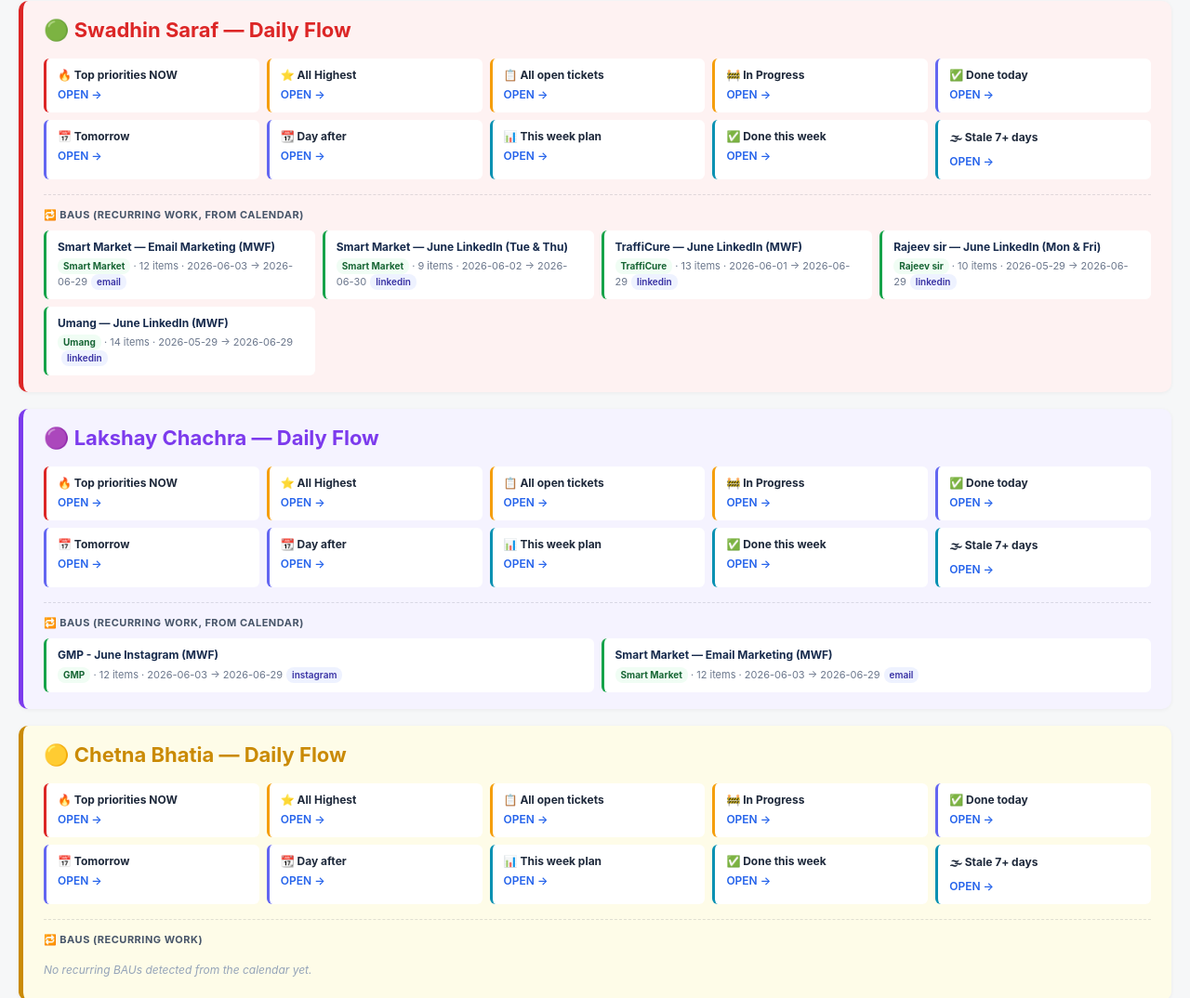
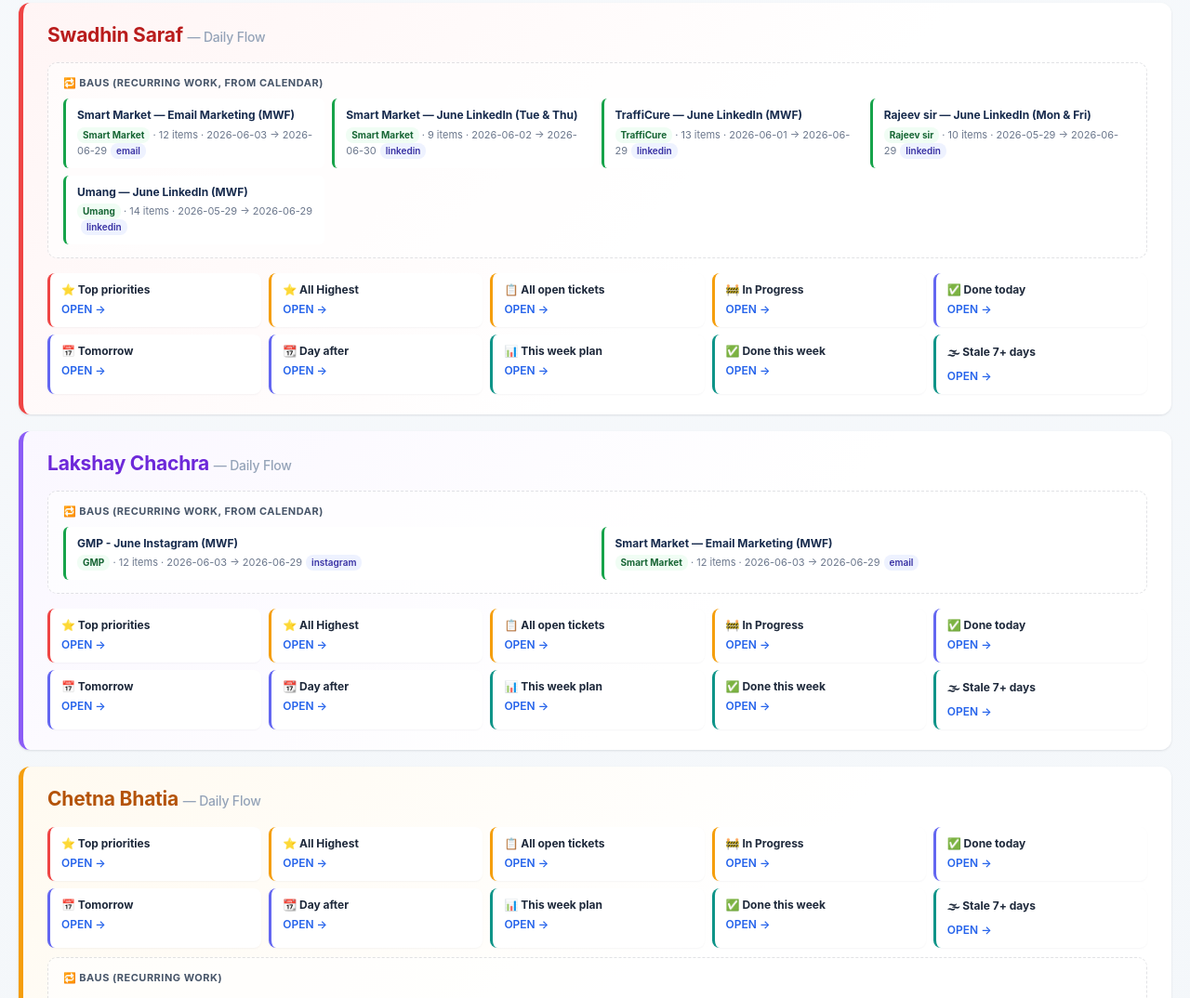
Before and after one commit to lakshaychachra03/lepton-marketing-dashboard, a website: page index.html in a window 1280 px wide. Shown: the part 1726-2800 px from the top of the page at 93% size. Drawn offline with nearby package versions, Linux system fonts and the light colour scheme; no server answers.

Commit message:
style(dashboard): cleaner palette + remove all fire emojis + BAUs at top
- Body uses subtle slate gradient bg
- Person-flow cards: softer pastel tints with smooth white fade, modern shadows + hover lift
- Person color palette updated to softer modern hues (red-500, violet-500, amber-500, teal-500)
- H2 headers cleaner: subtitle 'Daily Flow' demoted to soft gray
- Removed colored dot emojis (🟢🟣🟡🔵) from person headers
- Removed all 🔥 emojis (replaced with ⭐ on Top priorities cards + team-wide link)
- Flow cards get subtle shadow + hover lift
- BAUs section now appears ABOVE the tactical flow grid (per Lakshay's request)
- BAUs styled as inset card with dashed border, sits inside the person card naturally

```diff
--- a/index.html
+++ b/index.html
@@ -1,20 +1,22 @@
 <!DOCTYPE html>
 <html><head><meta charset="UTF-8"><title>Lepton Marketing Dashboard</title>
 <style>
-  body { font-family: -apple-system, BlinkMacSystemFont, 'Segoe UI', sans-serif; max-width: 1300px; margin: 30px auto; padding: 20px; background: #f6f7f8; color: #172b4d; }
-  h1 { color: #0052cc; border-bottom: 3px solid #0052cc; padding-bottom: 10px; font-size: 30px; }
-  h2 { color: #172b4d; margin-top: 32px; border-bottom: 2px solid #dfe1e6; padding-bottom: 6px; }
-  h3 { color: #172b4d; margin-top: 18px; margin-bottom: 8px; font-size: 18px; }
-  .section { background: white; padding: 18px 24px; border-radius: 8px; margin-bottom: 20px; box-shadow: 0 1px 2px rgba(0,0,0,0.05); }
-  .person-flow { padding: 18px 22px; border-radius: 10px; margin-bottom: 18px; box-shadow: 0 1px 4px rgba(0,0,0,0.05); border-left: 5px solid; }
-  .person-flow h2 { margin-top: 0; border: none; padding: 0; font-size: 22px; }
-  .flow-grid { display: grid; grid-template-columns: repeat(auto-fit, minmax(200px, 1fr)); gap: 8px; margin-top: 10px; }
-  .flow-card { background: white; padding: 10px 12px; border-radius: 6px; border-left: 3px solid; }
-  .flow-card.morning { border-left-color: #dc2626; }
+  body { font-family: -apple-system, BlinkMacSystemFont, 'Segoe UI', sans-serif; max-width: 1300px; margin: 30px auto; padding: 20px; background: linear-gradient(180deg, #f8fafc 0%, #f1f5f9 100%); color: #0f172a; }
+  h1 { color: #0f172a; border-bottom: 2px solid #e2e8f0; padding-bottom: 12px; font-size: 28px; font-weight: 800; letter-spacing: -0.02em; }
+  h2 { color: #0f172a; margin-top: 32px; border-bottom: 1px solid #e2e8f0; padding-bottom: 8px; font-weight: 700; letter-spacing: -0.01em; }
+  h3 { color: #1e293b; margin-top: 18px; margin-bottom: 8px; font-size: 17px; font-weight: 700; }
+  .section { background: white; padding: 18px 24px; border-radius: 10px; margin-bottom: 20px; box-shadow: 0 1px 3px rgba(15,23,42,0.06), 0 1px 2px rgba(15,23,42,0.03); border: 1px solid #f1f5f9; }
+  .person-flow { padding: 22px 26px; border-radius: 12px; margin-bottom: 18px; box-shadow: 0 1px 3px rgba(15,23,42,0.08), 0 1px 2px rgba(15,23,42,0.04); border-left: 5px solid; transition: box-shadow 0.18s; }
+  .person-flow:hover { box-shadow: 0 4px 12px rgba(15,23,42,0.10), 0 2px 4px rgba(15,23,42,0.05); }
+  .person-flow h2 { margin-top: 0; border: none; padding: 0; font-size: 21px; font-weight: 700; letter-spacing: -0.01em; }
+  .flow-grid { display: grid; grid-template-columns: repeat(auto-fit, minmax(200px, 1fr)); gap: 8px; margin-top: 14px; }
+  .flow-card { background: white; padding: 10px 12px; border-radius: 8px; border-left: 3px solid; box-shadow: 0 1px 2px rgba(15,23,42,0.04); transition: transform 0.12s, box-shadow 0.12s; }
+  .flow-card:hover { transform: translateY(-1px); box-shadow: 0 2px 6px rgba(15,23,42,0.08); }
+  .flow-card.morning { border-left-color: #ef4444; }
   .flow-card.now { border-left-color: #f59e0b; }
   .flow-card.evening { border-left-color: #6366f1; }
-  .flow-card.weekly { border-left-color: #0891b2; }
-  .flow-card h4 { margin: 0 0 4px 0; font-size: 12px; color: #1e293b; }
+  .flow-card.weekly { border-left-color: #0d9488; }
+  .flow-card h4 { margin: 0 0 4px 0; font-size: 12px; color: #1e293b; font-weight: 700; }
   .flow-card a { display: block; padding: 2px 0; color: #2563eb; text-decoration: none; font-weight: 600; font-size: 12px; }
   .flow-card a:hover { text-decoration: underline; }
   .track { background: white; padding: 14px 20px; border-radius: 8px; margin-bottom: 14px; box-shadow: 0 1px 2px rgba(0,0,0,0.05); border-left: 4px solid #0052cc; }
@@ -136,7 +138,7 @@
   .cal-plan-status.done { background: #047857; color: #ffffff; }
   .cal-plan-empty { color: #6b7280; font-style: italic; padding: 30px; text-align: center; border: 1px dashed #e5e7eb; border-radius: 8px; }
   /* BAUs section under each person's Daily Flow - auto-derived from calendar-data.js */
-  .bau-section { margin-top: 16px; padding-top: 14px; border-top: 1px dashed rgba(15, 23, 42, 0.12); }
+  .bau-section { margin-top: 10px; margin-bottom: 16px; padding: 14px 16px; background: rgba(255, 255, 255, 0.6); border-radius: 10px; border: 1px dashed rgba(15, 23, 42, 0.12); }
   .bau-section-h { font-size: 11px; font-weight: 700; color: #475569; text-transform: uppercase; letter-spacing: 0.5px; margin-bottom: 10px; display: flex; align-items: center; gap: 6px; }
   .bau-grid { display: grid; grid-template-columns: repeat(auto-fit, minmax(240px, 1fr)); gap: 8px; }
   .bau-card { background: white; padding: 10px 12px; border-radius: 6px; border-left: 3px solid #16a34a; }
@@ -357,10 +359,10 @@
   </div>
 </div>
 
-<div id="swadhin" class="person-flow" style="border-left-color: #dc2626; background: #fef2f2;">
-<h2 style="color: #dc2626;">🟢 Swadhin Saraf — Daily Flow</h2>
+<div id="swadhin" class="person-flow" style="border-left-color: #ef4444; background: linear-gradient(135deg, #fff5f5 0%, #ffffff 60%);">
+<h2 style="color: #b91c1c;">Swadhin Saraf <span style="color: #94a3b8; font-weight: 500; font-size: 14px;">— Daily Flow</span></h2>
 <div class="flow-grid">
-<div class="flow-card morning"><h4>🔥 Top priorities NOW</h4><a href="https://leptonsoftware-team.atlassian.net/issues?jql=project%20%3D%20LMR%20AND%20assignee%20%3D%20%22712020%3A262e57bb-d008-4e8f-973a-734d3b19e12e%22%20AND%20statusCategory%20%21%3D%20Done%20AND%20priority%20in%20%28Highest%2C%20High%29%20ORDER%20BY%20priority%20DESC%2C%20duedate%20ASC" target="_blank">OPEN →</a></div>
+<div class="flow-card morning"><h4>⭐ Top priorities</h4><a href="https://leptonsoftware-team.atlassian.net/issues?jql=project%20%3D%20LMR%20AND%20assignee%20%3D%20%22712020%3A262e57bb-d008-4e8f-973a-734d3b19e12e%22%20AND%20statusCategory%20%21%3D%20Done%20AND%20priority%20in%20%28Highest%2C%20High%29%20ORDER%20BY%20priority%20DESC%2C%20duedate%20ASC" target="_blank">OPEN →</a></div>
 <div class="flow-card now"><h4>⭐ All Highest</h4><a href="https://leptonsoftware-team.atlassian.net/issues?jql=project%20%3D%20LMR%20AND%20assignee%20%3D%20%22712020%3A262e57bb-d008-4e8f-973a-734d3b19e12e%22%20AND%20priority%20%3D%20Highest%20AND%20statusCategory%20%21%3D%20Done%20ORDER%20BY%20duedate%20ASC" target="_blank">OPEN →</a></div>
 <div class="flow-card now"><h4>📋 All open tickets</h4><a href="https://leptonsoftware-team.atlassian.net/issues?jql=project%20%3D%20LMR%20AND%20assignee%20%3D%20%22712020%3A262e57bb-d008-4e8f-973a-734d3b19e12e%22%20AND%20statusCategory%20%21%3D%20Done%20ORDER%20BY%20priority%20DESC%2C%20duedate%20ASC" target="_blank">OPEN →</a></div>
 <div class="flow-card now"><h4>🚧 In Progress</h4><a href="https://leptonsoftware-team.atlassian.net/issues?jql=project%20%3D%20LMR%20AND%20assignee%20%3D%20%22712020%3A262e57bb-d008-4e8f-973a-734d3b19e12e%22%20AND%20status%20%3D%20%22In%20Progress%22%20ORDER%20BY%20priority%20DESC" target="_blank">OPEN →</a></div>
@@ -371,10 +373,10 @@
 <div class="flow-card weekly"><h4>✅ Done this week</h4><a href="https://leptonsoftware-team.atlassian.net/issues?jql=project%20%3D%20LMR%20AND%20assignee%20%3D%20%22712020%3A262e57bb-d008-4e8f-973a-734d3b19e12e%22%20AND%20status%20%3D%20Done%20AND%20statusCategoryChangedDate%20%3E%3D%20startOfWeek%28%29%20ORDER%20BY%20updated%20DESC" target="_blank">OPEN →</a></div>
 <div class="flow-card weekly"><h4>🌫 Stale 7+ days</h4><a href="https://leptonsoftware-team.atlassian.net/issues?jql=project%20%3D%20LMR%20AND%20assignee%20%3D%20%22712020%3A262e57bb-d008-4e8f-973a-734d3b19e12e%22%20AND%20status%20%3D%20%22To%20Do%22%20AND%20updated%20%3C%3D%20-7d%20ORDER%20BY%20updated%20ASC" target="_blank">OPEN →</a></div>
 </div></div>
-<div id="lakshay" class="person-flow" style="border-left-color: #7c3aed; background: #f5f3ff;">
-<h2 style="color: #7c3aed;">🟣 Lakshay Chachra — Daily Flow</h2>
+<div id="lakshay" class="person-flow" style="border-left-color: #8b5cf6; background: linear-gradient(135deg, #faf7ff 0%, #ffffff 60%);">
+<h2 style="color: #6d28d9;">Lakshay Chachra <span style="color: #94a3b8; font-weight: 500; font-size: 14px;">— Daily Flow</span></h2>
 <div class="flow-grid">
-<div class="flow-card morning"><h4>🔥 Top priorities NOW</h4><a href="https://leptonsoftware-team.atlassian.net/issues?jql=project%20%3D%20LMR%20AND%20assignee%20%3D%20%22712020%3Ac30d55c4-5bfe-4564-847a-df50d29665a3%22%20AND%20statusCategory%20%21%3D%20Done%20AND%20priority%20in%20%28Highest%2C%20High%29%20ORDER%20BY%20priority%20DESC%2C%20duedate%20ASC" target="_blank">OPEN →</a></div>
+<div class="flow-card morning"><h4>⭐ Top priorities</h4><a href="https://leptonsoftware-team.atlassian.net/issues?jql=project%20%3D%20LMR%20AND%20assignee%20%3D%20%22712020%3Ac30d55c4-5bfe-4564-847a-df50d29665a3%22%20AND%20statusCategory%20%21%3D%20Done%20AND%20priority%20in%20%28Highest%2C%20High%29%20ORDER%20BY%20priority%20DESC%2C%20duedate%20ASC" target="_blank">OPEN →</a></div>
 <div class="flow-card now"><h4>⭐ All Highest</h4><a href="https://leptonsoftware-team.atlassian.net/issues?jql=project%20%3D%20LMR%20AND%20assignee%20%3D%20%22712020%3Ac30d55c4-5bfe-4564-847a-df50d29665a3%22%20AND%20priority%20%3D%20Highest%20AND%20statusCategory%20%21%3D%20Done%20ORDER%20BY%20duedate%20ASC" target="_blank">OPEN →</a></div>
 <div class="flow-card now"><h4>📋 All open tickets</h4><a href="https://leptonsoftware-team.atlassian.net/issues?jql=project%20%3D%20LMR%20AND%20assignee%20%3D%20%22712020%3Ac30d55c4-5bfe-4564-847a-df50d29665a3%22%20AND%20statusCategory%20%21%3D%20Done%20ORDER%20BY%20priority%20DESC%2C%20duedate%20ASC" target="_blank">OPEN →</a></div>
 <div class="flow-card now"><h4>🚧 In Progress</h4><a href="https://leptonsoftware-team.atlassian.net/issues?jql=project%20%3D%20LMR%20AND%20assignee%20%3D%20%22712020%3Ac30d55c4-5bfe-4564-847a-df50d29665a3%22%20AND%20status%20%3D%20%22In%20Progress%22%20ORDER%20BY%20priority%20DESC" target="_blank">OPEN →</a></div>
@@ -385,10 +387,10 @@
 <div class="flow-card weekly"><h4>✅ Done this week</h4><a href="https://leptonsoftware-team.atlassian.net/issues?jql=project%20%3D%20LMR%20AND%20assignee%20%3D%20%22712020%3Ac30d55c4-5bfe-4564-847a-df50d29665a3%22%20AND%20status%20%3D%20Done%20AND%20statusCategoryChangedDate%20%3E%3D%20startOfWeek%28%29%20ORDER%20BY%20updated%20DESC" target="_blank">OPEN →</a></div>
 <div class="flow-card weekly"><h4>🌫 Stale 7+ days</h4><a href="https://leptonsoftware-team.atlassian.net/issues?jql=project%20%3D%20LMR%20AND%20assignee%20%3D%20%22712020%3Ac30d55c4-5bfe-4564-847a-df50d29665a3%22%20AND%20status%20%3D%20%22To%20Do%22%20AND%20updated%20%3C%3D%20-7d%20ORDER%20BY%20updated%20ASC" target="_blank">OPEN →</a></div>
 </div></div>
-<div id="chetna" class="person-flow" style="border-left-color: #ca8a04; background: #fefce8;">
-<h2 style="color: #ca8a04;">🟡 Chetna Bhatia — Daily Flow</h2>
+<div id="chetna" class="person-flow" style="border-left-color: #f59e0b; background: linear-gradient(135deg, #fffaf0 0%, #ffffff 60%);">
+<h2 style="color: #b45309;">Chetna Bhatia <span style="color: #94a3b8; font-weight: 500; font-size: 14px;">— Daily Flow</span></h2>
 <div class="flow-grid">
-<div class="flow-card morning"><h4>🔥 Top priorities NOW</h4><a href="https://leptonsoftware-team.atlassian.net/issues?jql=project%20%3D%20LMR%20AND%20assignee%20%3D%20%22712020%3A1a3f2ee1-53d8-44de-91f6-b088ef327f3e%22%20AND%20statusCategory%20%21%3D%20Done%20AND%20priority%20in%20%28Highest%2C%20High%29%20ORDER%20BY%20priority%20DESC%2C%20duedate%20ASC" target="_blank">OPEN →</a></div>
+<div class="flow-card morning"><h4>⭐ Top priorities</h4><a href="https://leptonsoftware-team.atlassian.net/issues?jql=project%20%3D%20LMR%20AND%20assignee%20%3D%20%22712020%3A1a3f2ee1-53d8-44de-91f6-b088ef327f3e%22%20AND%20statusCategory%20%21%3D%20Done%20AND%20priority%20in%20%28Highest%2C%20High%29%20ORDER%20BY%20priority%20DESC%2C%20duedate%20ASC" target="_blank">OPEN →</a></div>
 <div class="flow-card now"><h4>⭐ All Highest</h4><a href="https://leptonsoftware-team.atlassian.net/issues?jql=project%20%3D%20LMR%20AND%20assignee%20%3D%20%22712020%3A1a3f2ee1-53d8-44de-91f6-b088ef327f3e%22%20AND%20priority%20%3D%20Highest%20AND%20statusCategory%20%21%3D%20Done%20ORDER%20BY%20duedate%20ASC" target="_blank">OPEN →</a></div>
 <div class="flow-card now"><h4>📋 All open tickets</h4><a href="https://leptonsoftware-team.atlassian.net/issues?jql=project%20%3D%20LMR%20AND%20assignee%20%3D%20%22712020%3A1a3f2ee1-53d8-44de-91f6-b088ef327f3e%22%20AND%20statusCategory%20%21%3D%20Done%20ORDER%20BY%20priority%20DESC%2C%20duedate%20ASC" target="_blank">OPEN →</a></div>
 <div class="flow-card now"><h4>🚧 In Progress</h4><a href="https://leptonsoftware-team.atlassian.net/issues?jql=project%20%3D%20LMR%20AND%20assignee%20%3D%20%22712020%3A1a3f2ee1-53d8-44de-91f6-b088ef327f3e%22%20AND%20status%20%3D%20%22In%20Progress%22%20ORDER%20BY%20priority%20DESC" target="_blank">OPEN →</a></div>
@@ -399,10 +401,10 @@
 <div class="flow-card weekly"><h4>✅ Done this week</h4><a href="https://leptonsoftware-team.atlassian.net/issues?jql=project%20%3D%20LMR%20AND%20assignee%20%3D%20%22712020%3A1a3f2ee1-53d8-44de-91f6-b088ef327f3e%22%20AND%20status%20%3D%20Done%20AND%20statusCategoryChangedDate%20%3E%3D%20startOfWeek%28%29%20ORDER%20BY%20updated%20DESC" target="_blank">OPEN →</a></div>
 <div class="flow-card weekly"><h4>🌫 Stale 7+ days</h4><a href="https://leptonsoftware-team.atlassian.net/issues?jql=project%20%3D%20LMR%20AND%20assignee%20%3D%20%22712020%3A1a3f2ee1-53d8-44de-91f6-b088ef327f3e%22%20AND%20status%20%3D%20%22To%20Do%22%20AND%20updated%20%3C%3D%20-7d%20ORDER%20BY%20updated%20ASC" target="_blank">OPEN →</a></div>
 </div></div>
-<div id="plash" class="person-flow" style="border-left-color: #0891b2; background: #ecfeff;">
-<h2 style="color: #0891b2;">🔵 Plash Saini — Daily Flow</h2>
+<div id="plash" class="person-flow" style="border-left-color: #14b8a6; background: linear-gradient(135deg, #f0fdfa 0%, #ffffff 60%);">
+<h2 style="color: #0f766e;">Plash Saini <span style="color: #94a3b8; font-weight: 500; font-size: 14px;">— Daily Flow</span></h2>
 <div class="flow-grid">
-<div class="flow-card morning"><h4>🔥 Top priorities NOW</h4><a href="https://leptonsoftware-team.atlassian.net/issues?jql=project%20%3D%20LMR%20AND%20assignee%20%3D%20%22712020%3A7d2a8edd-cd85-447a-8953-ec9fa7333218%22%20AND%20statusCategory%20%21%3D%20Done%20AND%20priority%20in%20%28Highest%2C%20High%29%20ORDER%20BY%20priority%20DESC%2C%20duedate%20ASC" target="_blank">OPEN →</a></div>
+<div class="flow-card morning"><h4>⭐ Top priorities</h4><a href="https://leptonsoftware-team.atlassian.net/issues?jql=project%20%3D%20LMR%20AND%20assignee%20%3D%20%22712020%3A7d2a8edd-cd85-447a-8953-ec9fa7333218%22%20AND%20statusCategory%20%21%3D%20Done%20AND%20priority%20in%20%28Highest%2C%20High%29%20ORDER%20BY%20priority%20DESC%2C%20duedate%20ASC" target="_blank">OPEN →</a></div>
 <div class="flow-card now"><h4>⭐ All Highest</h4><a href="https://leptonsoftware-team.atlassian.net/issues?jql=project%20%3D%20LMR%20AND%20assignee%20%3D%20%22712020%3A7d2a8edd-cd85-447a-8953-ec9fa7333218%22%20AND%20priority%20%3D%20Highest%20AND%20statusCategory%20%21%3D%20Done%20ORDER%20BY%20duedate%20ASC" target="_blank">OPEN →</a></div>
 <div class="flow-card now"><h4>📋 All open tickets</h4><a href="https://leptonsoftware-team.atlassian.net/issues?jql=project%20%3D%20LMR%20AND%20assignee%20%3D%20%22712020%3A7d2a8edd-cd85-447a-8953-ec9fa7333218%22%20AND%20statusCategory%20%21%3D%20Done%20ORDER%20BY%20priority%20DESC%2C%20duedate%20ASC" target="_blank">OPEN →</a></div>
 <div class="flow-card now"><h4>🚧 In Progress</h4><a href="https://leptonsoftware-team.atlassian.net/issues?jql=project%20%3D%20LMR%20AND%20assignee%20%3D%20%22712020%3A7d2a8edd-cd85-447a-8953-ec9fa7333218%22%20AND%20status%20%3D%20%22In%20Progress%22%20ORDER%20BY%20priority%20DESC" target="_blank">OPEN →</a></div>
@@ -575,7 +577,7 @@
 </div>
 </div>
 <div class="section"><h2>⚠️ Team-wide critical views</h2><ul class="flat">
-<li><a href="https://leptonsoftware-team.atlassian.net/issues?jql=project%20%3D%20LMR%20AND%20priority%20in%20%28Highest%2C%20High%29%20AND%20statusCategory%20%21%3D%20Done%20ORDER%20BY%20priority%20DESC" target="_blank">🔥 Top priorities (all team)</a></li>
+<li><a href="https://leptonsoftware-team.atlassian.net/issues?jql=project%20%3D%20LMR%20AND%20priority%20in%20%28Highest%2C%20High%29%20AND%20statusCategory%20%21%3D%20Done%20ORDER%20BY%20priority%20DESC" target="_blank">⭐ Top priorities (all team)</a></li>
 <li><a href="https://leptonsoftware-team.atlassian.net/issues?jql=project%20%3D%20LMR%20AND%20updated%20%3E%3D%20-7d%20ORDER%20BY%20updated%20DESC" target="_blank">⏰ Recent activity (7 days)</a></li>
 <li><a href="https://leptonsoftware-team.atlassian.net/issues?jql=project%20%3D%20LMR%20AND%20status%20%3D%20%22In%20Progress%22" target="_blank">🚧 In Progress (team)</a></li>
 <li><a href="https://leptonsoftware-team.atlassian.net/issues?jql=project%20%3D%20LMR%20AND%20status%20%3D%20%22To%20Do%22%20AND%20updated%20%3C%3D%20-14d" target="_blank">🌫 Stale 14+ days (team)</a></li>
@@ -1556,7 +1558,10 @@
     });
     html += '</div>';
     bauDiv.innerHTML = html;
-    personEl.appendChild(bauDiv);
+    // BAUs go FIRST (above the tactical flow grid) per Lakshay's request
+    const flowGrid = personEl.querySelector('.flow-grid');
+    if (flowGrid) personEl.insertBefore(bauDiv, flowGrid);
+    else personEl.appendChild(bauDiv);
   });
 })();
 </script>
```
